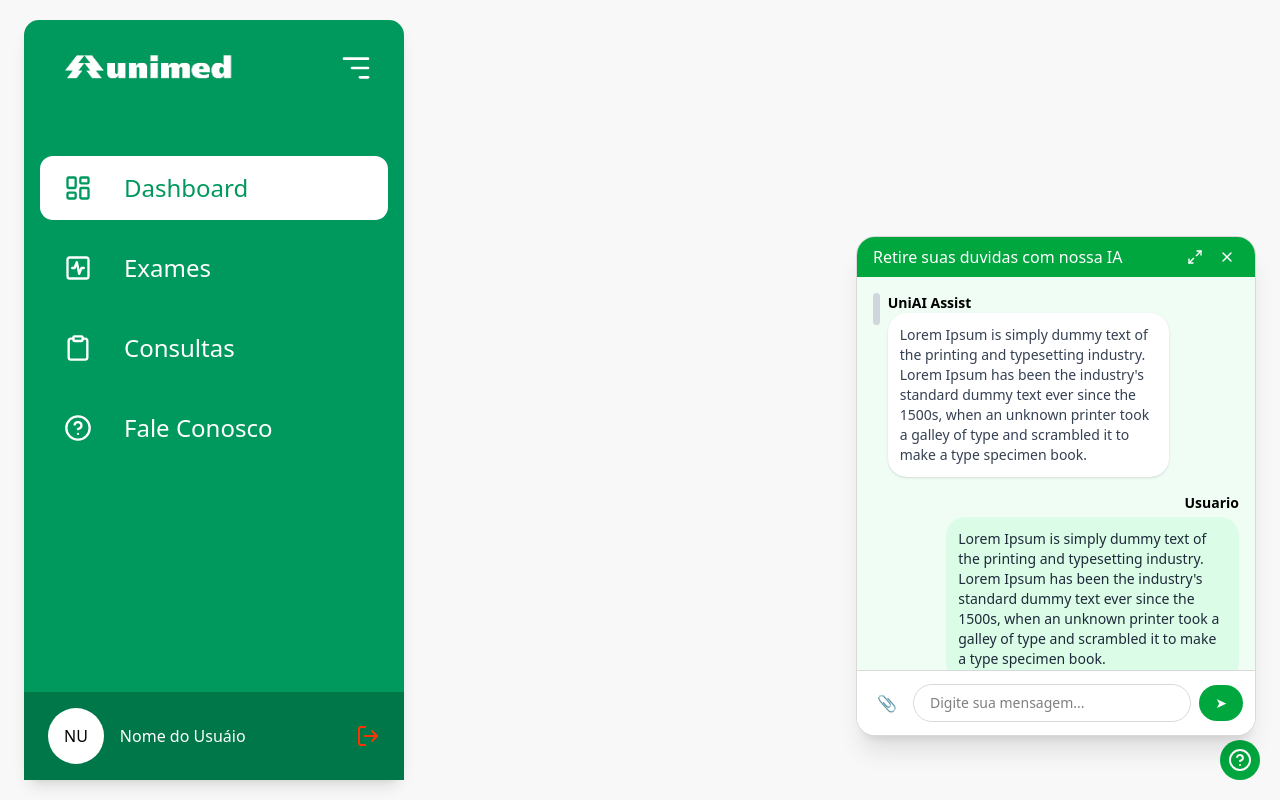
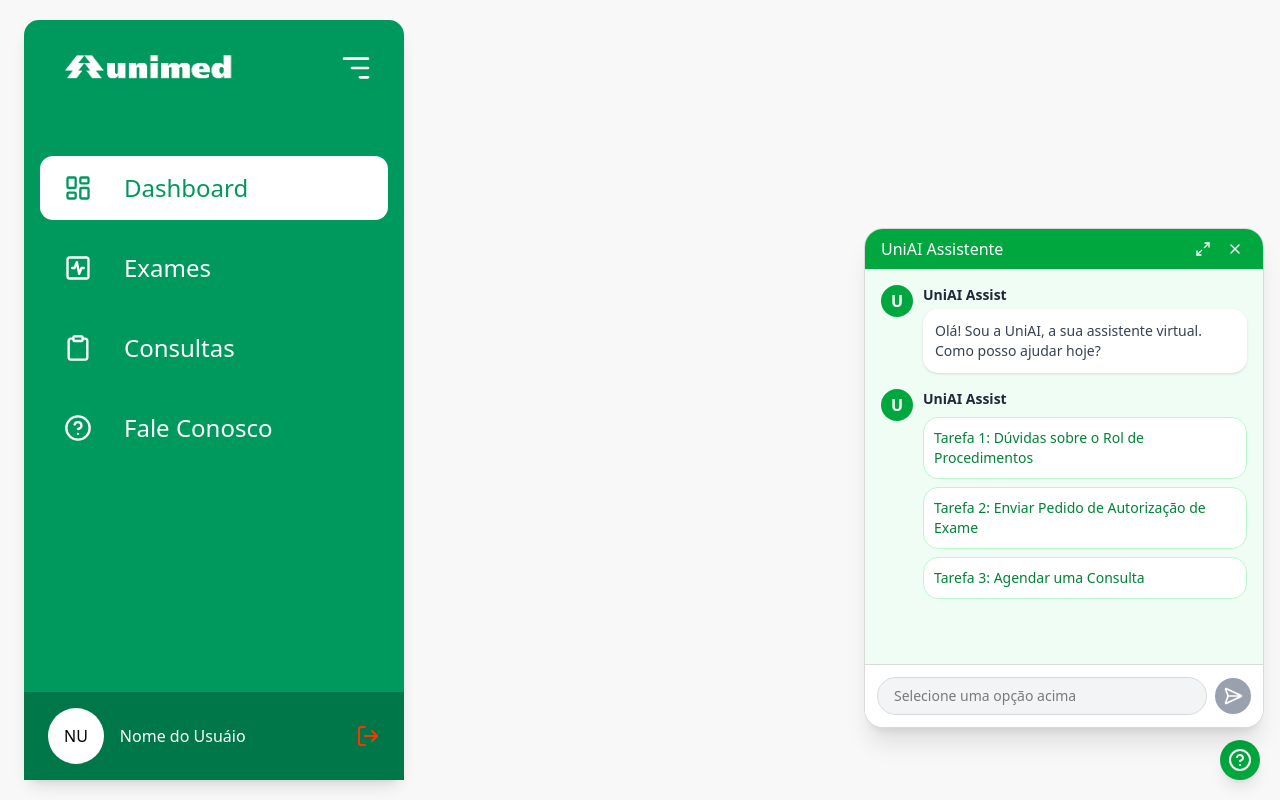
Before and after one commit to ByteBlast-Hackathon/hackathon, a Next.js app in the folder frontend/: page / in a window 1280 px wide. Both pictures are taken after a click on the button 1240 px from the left and 760 px from the top of the page. Built offline with nearby package versions, Linux system fonts and the light colour scheme.

Commit message:
feat: implement chatbot functionality with task handling and file upload support

```diff
--- a/frontend/src/components/shared/HelpButton.tsx
+++ b/frontend/src/components/shared/HelpButton.tsx
@@ -1,30 +1,143 @@
 "use client"
 
-import {Popover, PopoverContent, PopoverTrigger} from "@/components/ui/popover";
-import {CircleHelpIcon, X, Maximize2} from "lucide-react";
-import React, { useState } from "react";
+import { Popover, PopoverContent, PopoverTrigger } from "@/components/ui/popover";
+import { CircleHelpIcon, X, Maximize2, Paperclip, SendHorizontal } from "lucide-react";
+import React, { useState, useRef, useEffect } from "react";
+// --- 1. IMPORTAR AS FUNÇÕES DE API ---
+import { askGenerativeAI, authorizeExamRequest } from "@/api/requests/chat-bot";
+
+// --- Definições de Tipo para a nossa estrutura de mensagens ---
+interface Option {
+    text: string;
+    task: number;
+}
+
+interface Message {
+    from: 'user' | 'bot';
+    text?: string;
+    options?: Option[];
+}
 
 const Chatbot = () => {
-    const [messages, setMessages] = useState<{from: 'user'|'bot', text: string}[]>([
-        {from: 'bot', text: 'Lorem Ipsum is simply dummy text of the printing and typesetting industry. Lorem Ipsum has been the industry\'s standard dummy text ever since the 1500s, when an unknown printer took a galley of type and scrambled it to make a type specimen book.'},
-        {from: 'user', text: 'Lorem Ipsum is simply dummy text of the printing and typesetting industry. Lorem Ipsum has been the industry\'s standard dummy text ever since the 1500s, when an unknown printer took a galley of type and scrambled it to make a type specimen book.'},
+    // --- ESTADO DO COMPONENTE ---
+    const [messages, setMessages] = useState<Message[]>([
+        {
+            from: 'bot',
+            text: 'Olá! Sou a UniAI, a sua assistente virtual. Como posso ajudar hoje?'
+        },
+        {
+            from: 'bot',
+            options: [
+                { text: 'Tarefa 1: Dúvidas sobre o Rol de Procedimentos', task: 1 },
+                { text: 'Tarefa 2: Enviar Pedido de Autorização de Exame', task: 2 },
+                { text: 'Tarefa 3: Agendar uma Consulta', task: 3 },
+            ]
+        }
     ]);
     const [input, setInput] = useState("");
+    const [currentTask, setCurrentTask] = useState<number | null>(null);
+    const [isLoading, setIsLoading] = useState(false);
 
-    const handleSend = () => {
-        if (!input.trim()) return;
-        setMessages([...messages, {from: 'user', text: input}]);
-        setTimeout(() => {
-            setMessages(msgs => [...msgs, {from: 'bot', text: 'Olá! Como posso ajudar?'}]);
-        }, 500);
-        setInput("");
+    const fileInputRef = useRef<HTMLInputElement>(null);
+    const messagesEndRef = useRef<HTMLDivElement>(null);
+
+    // Efeito para fazer scroll automático para a última mensagem
+    useEffect(() => {
+        messagesEndRef.current?.scrollIntoView({ behavior: "smooth" });
+    }, [messages]);
+
+
+    // --- FUNÇÕES DE LÓGICA ---
+
+    const addMessage = (message: Message) => {
+        setMessages(prev => [...prev, message]);
     };
 
+    // Função para tratar erros de forma genérica
+    const handleApiError = (error: unknown, defaultMessage: string) => {
+        const errorMessage = (error as any)?.response?.data?.message || defaultMessage;
+        addMessage({ from: 'bot', text: errorMessage });
+    };
+
+    /**
+     * Lida com o clique numa das opções iniciais.
+     */
+    const handleOptionClick = (task: number, optionText: string) => {
+        addMessage({ from: 'user', text: optionText });
+        setCurrentTask(task);
+        setIsLoading(true);
+
+        setTimeout(() => { // Simula um pequeno delay da IA a "pensar"
+            setIsLoading(false);
+            switch (task) {
+                case 1:
+                    addMessage({ from: 'bot', text: 'Entendido. Por favor, digite a sua dúvida sobre um procedimento para que eu possa pesquisar.' });
+                    break;
+                case 2:
+                    addMessage({ from: 'bot', text: 'Compreendi. Por favor, anexe o seu pedido de exame em formato PDF clicando no ícone de clipe.' });
+                    break;
+                case 3:
+                    addMessage({ from: 'bot', text: 'A funcionalidade de Agendamento de Consulta está em desenvolvimento.' });
+                    setCurrentTask(null); // Reseta a tarefa
+                    break;
+                default:
+                    addMessage({ from: 'bot', text: 'Opção inválida. Por favor, selecione uma das tarefas.' });
+                    break;
+            }
+        }, 700);
+    };
+
+    /**
+     * Lida com o envio de texto do utilizador (para a Tarefa 1).
+     */
+    const handleSendText = async () => {
+        if (!input.trim() || currentTask !== 1) return;
+
+        const userMessage = input;
+        addMessage({ from: 'user', text: userMessage });
+        setInput("");
+        setIsLoading(true);
+
+        try {
+            // --- 2. CHAMADA REAL À API DA TAREFA 1 ---
+            const response = await askGenerativeAI({ question: userMessage });
+            addMessage({ from: 'bot', text: response.answer });
+        } catch (error) {
+            handleApiError(error, 'Desculpe, não consegui processar a sua dúvida. Tente novamente.');
+        } finally {
+            setIsLoading(false);
+            setCurrentTask(null); // Reseta a tarefa após a resposta
+        }
+    };
+
+    /**
+     * Lida com o upload do ficheiro (para a Tarefa 2).
+     */
+    const handleFileChange = async (event: React.ChangeEvent<HTMLInputElement>) => {
+        const file = event.target.files?.[0];
+        if (!file || currentTask !== 2) return;
+
+        addMessage({ from: 'user', text: `Ficheiro enviado: ${file.name}` });
+        setIsLoading(true);
+
+        try {
+            // --- 3. CHAMADA REAL À API DA TAREFA 2 ---
+            const response = await authorizeExamRequest({ file });
+            addMessage({ from: 'bot', text: response.message });
+        } catch (error) {
+            handleApiError(error, 'Desculpe, ocorreu um erro ao enviar o seu ficheiro. Tente novamente.');
+        } finally {
+            setIsLoading(false);
+            setCurrentTask(null); // Reseta a tarefa
+        }
+    };
+
+    // --- RENDERIZAÇÃO DO COMPONENTE (sem alterações) ---
     return (
         <div className="w-[400px] h-[500px] flex flex-col bg-white rounded-xl shadow-xl border overflow-hidden">
             {/* HEADER */}
-            <div className="bg-green-600 text-white flex items-center justify-between px-4 py-2">
-                <span className="font-medium">Retire suas duvidas com nossa IA</span>
+            <div className="bg-green-600 text-white flex items-center justify-between px-4 py-2 flex-shrink-0">
+                <span className="font-medium">UniAI Assistente</span>
                 <div className="flex items-center gap-2">
                     <button className="hover:bg-green-700 p-1 rounded"><Maximize2 size={16}/></button>
                     <button className="hover:bg-green-700 p-1 rounded"><X size={16}/></button>
@@ -34,54 +147,105 @@
             {/* MENSAGENS */}
             <div className="flex-1 p-4 overflow-y-auto space-y-4 bg-green-50">
                 {messages.map((msg, idx) => (
-                    msg.from === 'bot' ? (
-                        <div key={idx} className="flex items-start gap-2">
-                            <div className="w-8 h-8 rounded-full bg-gray-300"></div>
+                    <div key={idx}>
+                        {msg.from === 'bot' ? (
+                            <div className="flex items-start gap-2.5">
+                                <div className="w-8 h-8 rounded-full bg-green-600 text-white flex items-center justify-center font-bold flex-shrink-0">U</div>
                                 <div>
-                                <div className="font-semibold text-sm">UniAI Assist</div>
-                                <div className="bg-white p-3 rounded-xl shadow text-sm text-gray-700 max-w-[80%]">
+                                    <div className="font-semibold text-sm text-gray-800">UniAI Assist</div>
+                                    {msg.text && (
+                                        <div className="bg-white p-3 rounded-lg shadow text-sm text-gray-700 mt-1">
                                             {msg.text}
                                         </div>
+                                    )}
+                                    {msg.options && !isLoading && currentTask === null && (
+                                        <div className="mt-2 space-y-2">
+                                            {msg.options.map((opt) => (
+                                                <button
+                                                    key={opt.task}
+                                                    onClick={() => handleOptionClick(opt.task, opt.text)}
+                                                    className="w-full text-left bg-white border border-green-200 text-green-700 p-2.5 rounded-lg hover:bg-green-50 transition-colors text-sm"
+                                                >
+                                                    {opt.text}
+                                                </button>
+                                            ))}
+                                        </div>
+                                    )}
                                 </div>
                             </div>
                         ) : (
-                        <div key={idx} className="flex justify-end">
+                            <div className="flex justify-end">
                                 <div className="max-w-[80%]">
-                                <div className="text-right font-semibold text-sm mb-1">Usuario</div>
                                     <div className="bg-green-100 p-3 rounded-xl text-sm text-gray-800">
                                         {msg.text}
                                     </div>
                                 </div>
                             </div>
-                    )
+                        )}
+                    </div>
                 ))}
+                {isLoading && (
+                    <div className="flex items-start gap-2.5">
+                        <div className="w-8 h-8 rounded-full bg-green-600 text-white flex items-center justify-center font-bold flex-shrink-0">U</div>
+                        <div className="bg-white p-3 rounded-lg shadow text-sm text-gray-700 mt-1">
+                            <div className="w-2 h-2 bg-gray-400 rounded-full animate-bounce [animation-delay:-0.3s] inline-block mr-1"></div>
+                            <div className="w-2 h-2 bg-gray-400 rounded-full animate-bounce [animation-delay:-0.15s] inline-block mr-1"></div>
+                            <div className="w-2 h-2 bg-gray-400 rounded-full animate-bounce inline-block"></div>
+                        </div>
+                    </div>
+                )}
+                <div ref={messagesEndRef} />
             </div>
 
             {/* INPUT */}
-            <div className="flex items-center gap-2 p-3 border-t bg-white">
-                <button className="p-2 text-green-600 hover:bg-green-100 rounded-full">📎</button>
+            <div className="flex items-center gap-2 p-3 border-t bg-white flex-shrink-0">
+                {currentTask === 2 && (
+                    <>
                         <input
-                    className="flex-1 border rounded-full px-4 py-2 text-sm focus:outline-none focus:ring-2 focus:ring-green-500"
+                            type="file"
+                            ref={fileInputRef}
+                            onChange={handleFileChange}
+                            accept=".pdf"
+                            className="hidden"
+                        />
+                        <button
+                            onClick={() => fileInputRef.current?.click()}
+                            className="p-2 text-green-600 hover:bg-green-100 rounded-full transition-colors"
+                            disabled={isLoading}
+                        >
+                            <Paperclip size={20}/>
+                        </button>
+                    </>
+                )}
+                <input
+                    className="flex-1 border rounded-full px-4 py-2 text-sm focus:outline-none focus:ring-2 focus:ring-green-500 disabled:bg-gray-100"
                     type="text"
-                    placeholder="Digite sua mensagem..."
+                    placeholder={currentTask === 1 ? "Digite sua dúvida aqui..." : "Selecione uma opção acima"}
                     value={input}
                     onChange={e => setInput(e.target.value)}
-                    onKeyDown={e => { if (e.key === 'Enter') handleSend(); }}
+                    onKeyDown={e => { if (e.key === 'Enter') handleSendText(); }}
+                    disabled={currentTask !== 1 || isLoading}
                 />
                 <button
-                    className="bg-green-600 text-white px-4 py-2 rounded-full hover:bg-green-700 text-sm"
-                    onClick={handleSend}
-                >➤</button>
+                    className="bg-green-600 text-white p-2 rounded-full hover:bg-green-700 disabled:bg-gray-400 transition-colors"
+                    onClick={handleSendText}
+                    disabled={currentTask !== 1 || isLoading || !input.trim()}
+                >
+                    <SendHorizontal size={20} />
+                </button>
             </div>
         </div>
     );
 };
 
+
 const HelpButton = () => {
     return(
         <Popover>
-            <PopoverTrigger className={"bg-green-600 p-2 rounded-full"}><CircleHelpIcon className="text-white"/></PopoverTrigger>
-            <PopoverContent className="p-0 mr-34 bg-transparent border-none shadow-none">
+            <PopoverTrigger className={"bg-green-600 p-2 rounded-full fixed bottom-5 right-5 shadow-lg"}>
+                <CircleHelpIcon className="text-white"/>
+            </PopoverTrigger>
+            <PopoverContent className="p-0 mr-4 mb-2 bg-transparent border-none shadow-none w-auto h-auto">
                 <Chatbot />
             </PopoverContent>
         </Popover>
```
Lines whose indentation alone changed are shown as unchanged.
